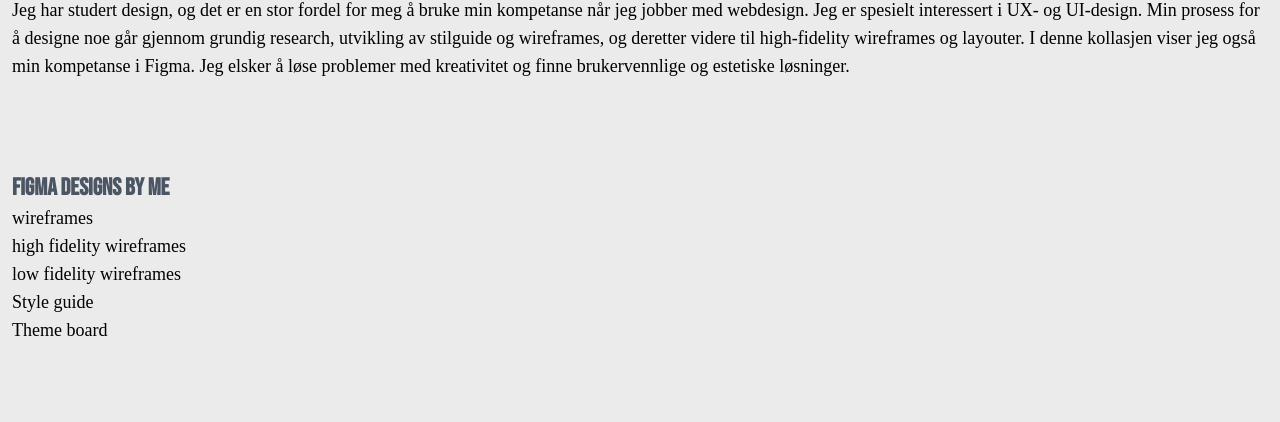
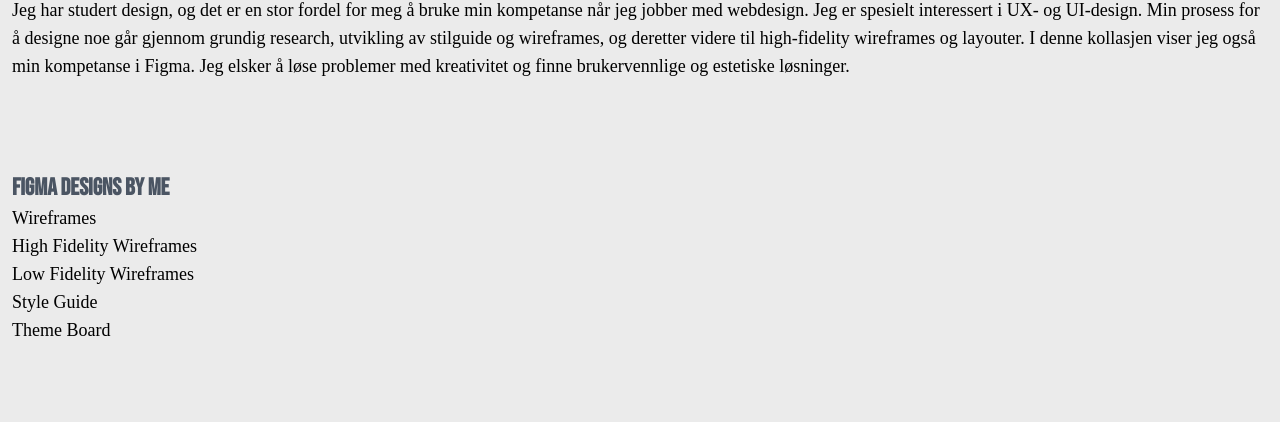
Before and after one commit to MaaRadha/work, a React (Vite) app: page / in a window 1280 px wide. Shown: the part 1674-2096 px from the top of the page. Built offline with nearby package versions, Linux system fonts and the light colour scheme; a web font is replaced by a local one.

Commit message:
text styles list

```diff
--- a/src/components/home/Home.jsx
+++ b/src/components/home/Home.jsx
@@ -118,7 +118,7 @@ const Home = () => {
             med kreativitet og finne brukervennlige og estetiske løsninger.
           </p>
           <div className=" py-3 md:py-4 lg:py-9 font-text">
-            <ul className="py-7 font-text  text-lg px-3">
+            <ul className="py-7 font-text  text-lg px-3 capitalize">
               <li className="font-bold text-2xl font-redhat text-gray-600">
                 Figma designs by me{" "}
               </li>
```
